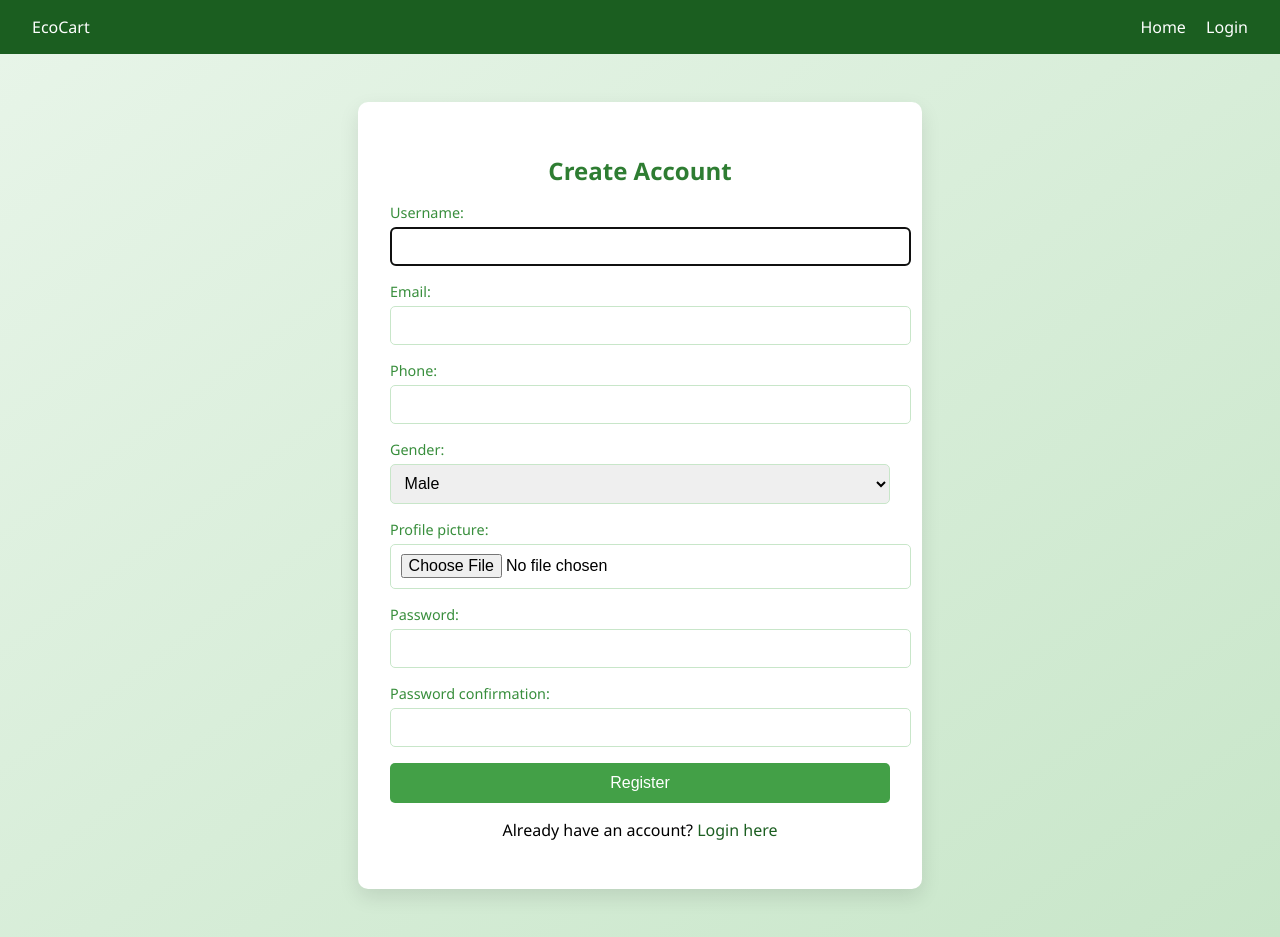
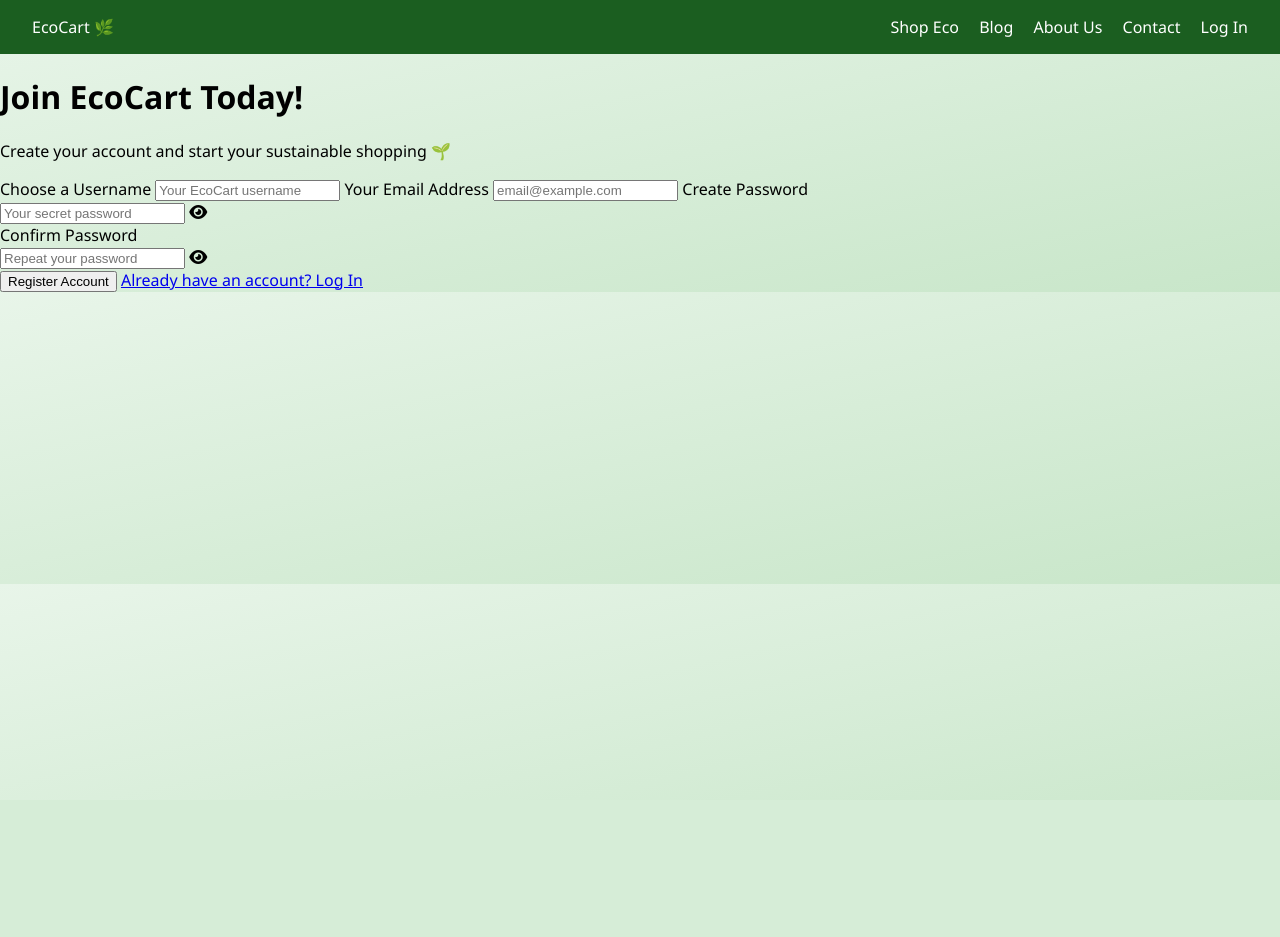
Before and after one commit to ridakhan2811/EcoCart, a Django app: page /register/ in a window 1280 px wide. After the commit the page ends 691 px from the top, so only its background shows below. Run offline with Django 5.2, Linux system fonts and the light colour scheme; some libraries are stand-ins or nearby versions.

Commit message:
26 june 2025

```diff
--- a/ecocart/accounts/templates/accounts/register.html
+++ b/ecocart/accounts/templates/accounts/register.html
@@ -2,44 +2,82 @@
 <!DOCTYPE html>
 <html lang="en">
 <head>
-  <meta charset="UTF-8">
-  <title>Register | EcoCart</title>
-  <link rel="stylesheet" href="{% static 'accounts/css/auth.css' %}">
-  <script defer src="{% static 'accounts/js/auth.js' %}"></script>
+    <meta charset="UTF-8" />
+    <title>EcoCart | Register</title>
+    <meta name="viewport" content="width=device-width, initial-scale=1.0" />
+    <link rel="stylesheet" href="{% static 'accounts/css/auth.css' %}" />
+    <link href="https://fonts.googleapis.com/css2?family=Montserrat:wght@400;700&family=Open+Sans:wght@400;600&display=swap" rel="stylesheet">
+    <script src="https://kit.fontawesome.com/a076d05399.js" crossorigin="anonymous"></script>
 </head>
 <body>
+
     <nav class="navbar">
-    <div class="brand">EcoCart</div>
+        <div class="brand">EcoCart 🌿</div>
         <div class="nav-links">
-      <a href="{% url 'home' %}">Home</a>
-      <a href="{% url 'login' %}">Login</a>
+            <a href="{% url 'home' %}">Shop Eco</a>
+            <a href="{% url 'blog' %}">Blog</a>
+            <a href="{% url 'about_us' %}">About Us</a>
+            <a href="{% url 'contact' %}">Contact</a>
+            <a href="{% url 'login' %}">Log In</a>
         </div>
     </nav>
 
-  <div class="container">
-    <form method="POST" enctype="multipart/form-data" class="form animate-slide">
+    <div class="outer-box">
+        <div class="form-box">
+            <h1>Join EcoCart Today!</h1>
+            <p class="tagline">Create your account and start your sustainable shopping 🌱</p>
+
+            <form method="POST">
                 {% csrf_token %}
-      <h2>Create Account</h2>
 
-      {% if messages %}
-        {% for message in messages %}
-          <p class="msg">{{ message }}</p>
-        {% endfor %}
-      {% endif %}
+                <label for="username">Choose a Username</label>
+                <input type="text" name="username" placeholder="Your EcoCart username" required />
 
-      {{ form.non_field_errors }}
+                <label for="email">Your Email Address</label>
+                <input type="email" name="email" placeholder="email@example.com" required />
 
-      <div class="input-group">{{ form.username.label_tag }}{{ form.username }}</div>
-      <div class="input-group">{{ form.email.label_tag }}{{ form.email }}</div>
-      <div class="input-group">{{ form.phone.label_tag }}{{ form.phone }}</div>
-      <div class="input-group">{{ form.gender.label_tag }}{{ form.gender }}</div>
-      <div class="input-group">{{ form.profile_picture.label_tag }}{{ form.profile_picture }}</div>
-      <div class="input-group">{{ form.password1.label_tag }}{{ form.password1 }}</div>
-      <div class="input-group">{{ form.password2.label_tag }}{{ form.password2 }}</div>
+                <label for="password">Create Password</label>
+                <div class="password-wrap">
+                    <input type="password" name="password" id="password" placeholder="Your secret password" required />
+                    <i class="fas fa-eye" id="togglePassword1"></i>
+                </div>
 
-      <button type="submit" class="btn">Register</button>
-      <p class="switch">Already have an account? <a href="{% url 'login' %}">Login here</a></p>
+                <label for="confirm_password">Confirm Password</label>
+                <div class="password-wrap">
+                    <input type="password" name="confirm_password" id="confirm_password" placeholder="Repeat your password" required />
+                    <i class="fas fa-eye" id="togglePassword2"></i>
+                </div>
+
+                <button type="submit" class="login-btn">Register Account</button>
+                <a href="{% url 'login' %}" class="forgot-btn">Already have an account? Log In</a>
             </form>
+
         </div>
+    </div>
+
+    <script>
+        const toggle1 = document.getElementById('togglePassword1');
+        const passwordField1 = document.getElementById('password');
+
+        if (toggle1 && passwordField1) {
+            toggle1.addEventListener('click', function () {
+                const type = passwordField1.getAttribute('type') === 'password' ? 'text' : 'password';
+                passwordField1.setAttribute('type', type);
+                this.classList.toggle('fa-eye-slash');
+            });
+        }
+
+        const toggle2 = document.getElementById('togglePassword2');
+        const passwordField2 = document.getElementById('confirm_password');
+
+        if (toggle2 && passwordField2) {
+            toggle2.addEventListener('click', function () {
+                const type = passwordField2.getAttribute('type') === 'password' ? 'text' : 'password';
+                passwordField2.setAttribute('type', type);
+                this.classList.toggle('fa-eye-slash');
+            });
+        }
+    </script>
+
 </body>
 </html>
```
Also changed, not shown: ecocart/accounts/templates/accounts/home.html (+69 -7 lines), ecocart/accounts/templates/accounts/login.html (added, +60 -0 lines), ecocart/accounts/static/accounts/images/landing/eco_clothing.jpeg (added), ecocart/accounts/static/accounts/images/landing/gives_back.jpeg (added), ecocart/accounts/static/accounts/images/landing/kids_&_baby.jpeg (added), ecocart/accounts/static/accounts/images/landing/natural_ingredients.jpeg (added), ecocart/accounts/static/accounts/images/landing/outdoor_gear.jpeg (added), ecocart/accounts/static/accounts/images/landing/reusable_essentials.jpeg (added), ecocart/accounts/static/accounts/images/landing/sustainable.jpeg (added). Lines whose indentation alone changed are shown as unchanged.
